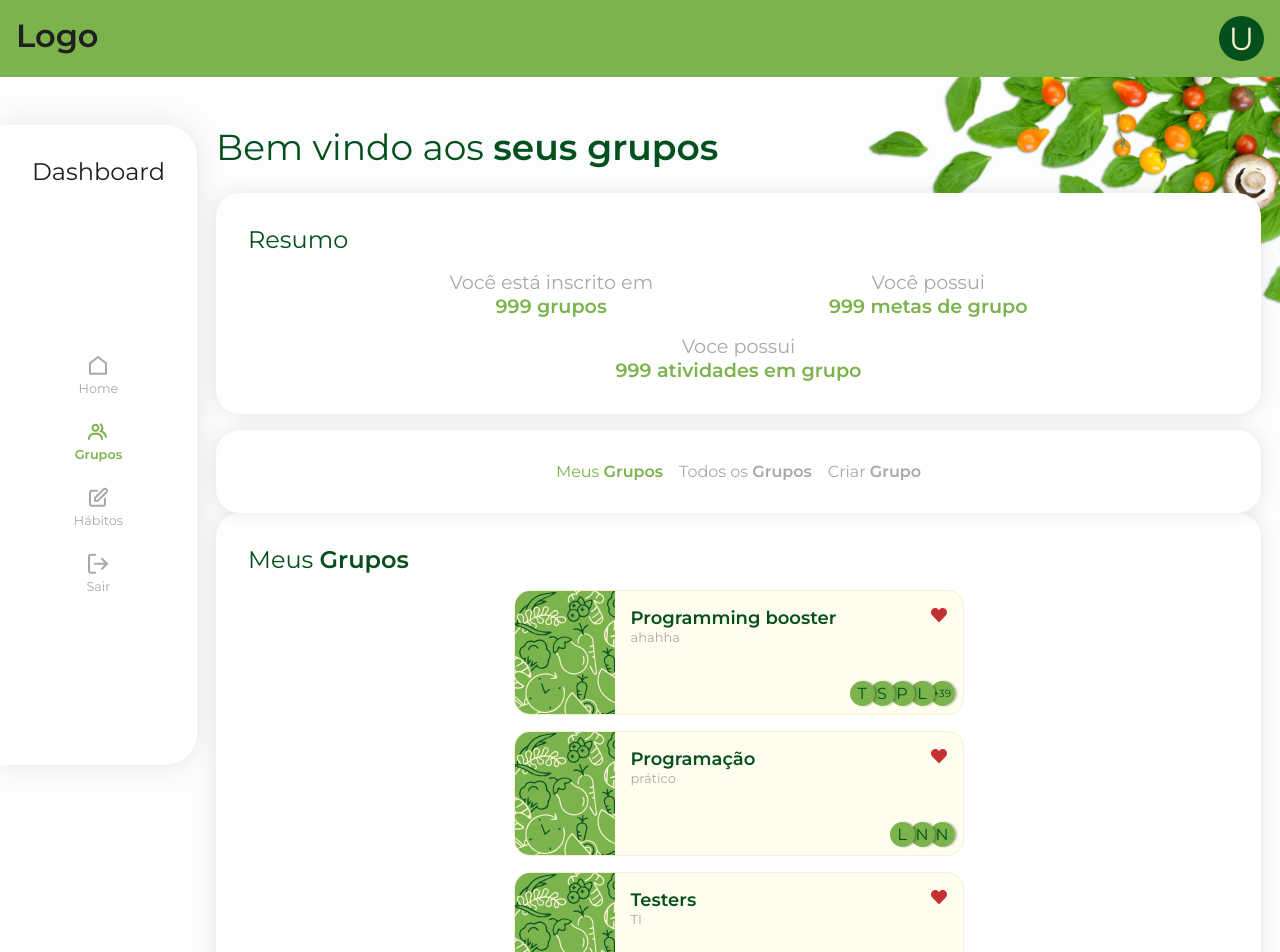
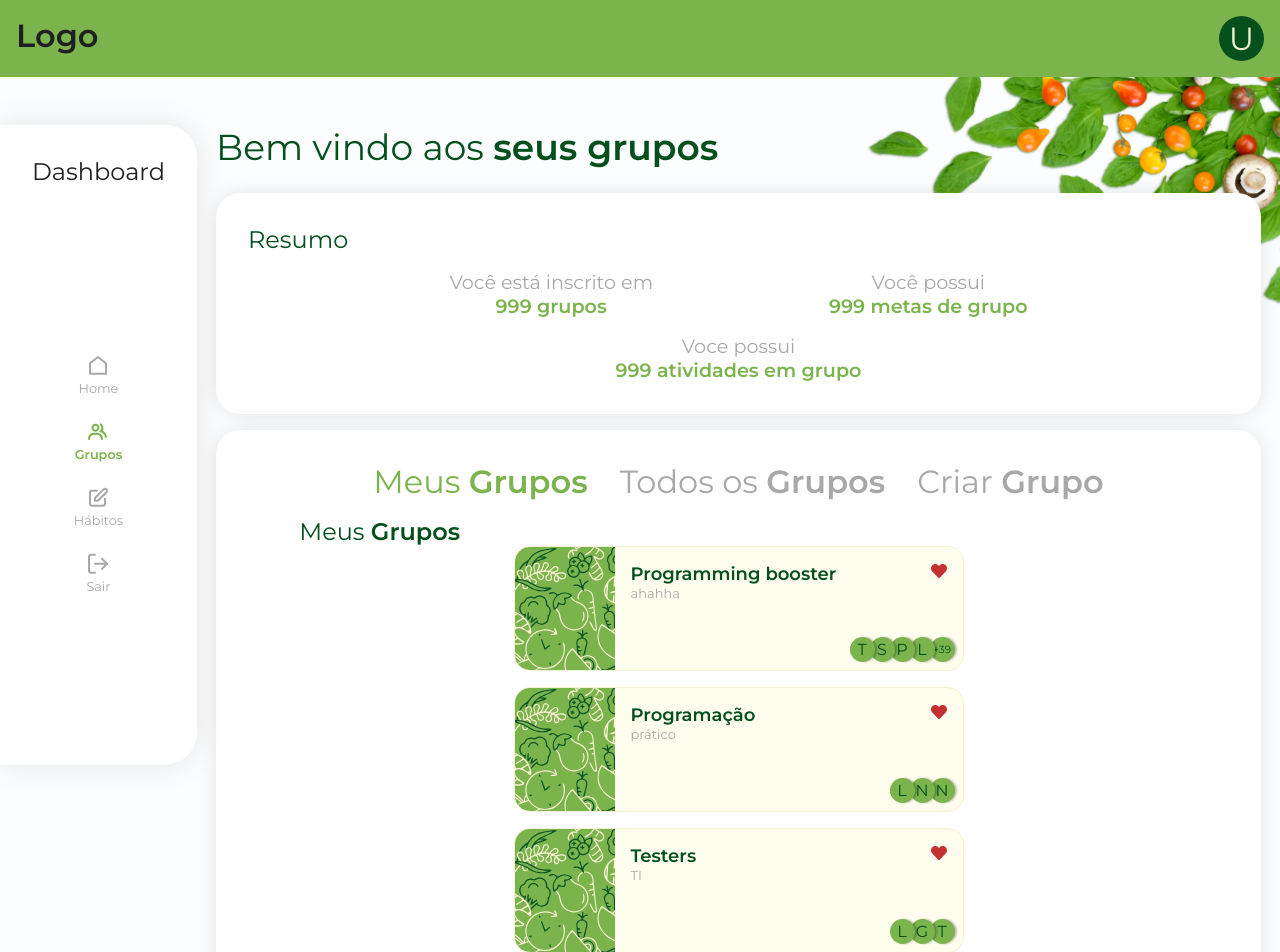
Before and after one commit to flp-ads/health-stay, a React (Create React App) app: page /grupos in a window 1280 px wide. Shown: the top 952 px of the page. Built offline with nearby package versions, Linux system fonts and the light colour scheme.

Commit message:
fix: dashboard groups revamp in progress

```diff
--- a/src/components/Dashboard_Groups/groups_home.style.js
+++ b/src/components/Dashboard_Groups/groups_home.style.js
@@ -80,6 +80,7 @@ export const OverviewItem = styled.p`
   text-align: center;
   color: var(--medium-gray);
   font-size: 1.2rem;
+
   p {
     font-weight: bold;
     color: var(--light-green);
@@ -92,26 +93,27 @@ export const OverviewItem = styled.p`
 
 export const MyGroups = styled(Overview)`
 	padding: 1rem;
-  display: none;
 
 	@media only screen and (min-width: 768px) {
-    display: flex;
-    flex: calc(45% - 0.5rem);
+		flex: 1;
 		padding: 2rem;
 	}
-`;
+`
 
-export const MyGroupsMobile = styled(Overview)`
+export const SubMenuContainer = styled(Overview)`
 	padding: 1rem;
 
 	@media only screen and (min-width: 768px) {
-    flex: calc(45% - 0.5rem);
+		flex: 1;
+    display: flex;
+    flex-flow: column nowrap;
+    align-items: center;
 		padding: 2rem;
-    display: none;
+    margin: 1rem 0 0 0;
 	}
-`;
+`
 
-export const MyGroupsNavigationMobile = styled(Overview)`
+export const SubMenuMobile = styled(Overview)`
   padding: 1rem;
   display: flex;
   align-items: center;
@@ -123,6 +125,17 @@ export const MyGroupsNavigationMobile = styled(Overview)`
     display: none;
   }
 `;
+
+export const SubMenuDesktop = styled.header`
+  display: none;
+
+  @media only screen and (min-width: 768px) {
+    display: flex;
+    flex-flow: row wrap;
+    align-items: center;
+    gap: 2rem;
+  }
+`
 
 export const CardsList = styled.div`
   display: flex;
@@ -136,6 +149,16 @@ export const CardsList = styled.div`
     justify-content: center;
   }
 `;
+
+export const SubMenuHeader = styled.header`
+  display: flex;
+  flex-flow: column nowrap;
+  gap: 1rem;
+
+  @media only screen and (min-width: 768px) {
+      flex-flow: row wrap;
+  }
+`
 
 export const CardsListMobile = styled.div`
   display: flex;
@@ -154,6 +177,7 @@ export const NavigationButton = styled.button`
   color: ${(props) =>
     props.isActive ? css`var(--light-green)` : css`var(--medium-gray)`};
   font-weight: normal;
+  font-size: 32px;
   span {
     font-weight: bold;
   }
--- a/src/components/Dashboard_Groups/index.jsx
+++ b/src/components/Dashboard_Groups/index.jsx
@@ -4,12 +4,13 @@ import {
   CardsList,
   Container,
   Header,
-  MyGroups,
   Overview,
   OverviewItem,
   Username,
   NavigationButton,
-  MyGroupsNavigationMobile,
+  SubMenuMobile,
+  SubMenuDesktop,
+  SubMenuContainer,
 } from "./groups_home.style";
 import { useState } from "react";
 import DashboardGroupsMy from "../Dashboard_Groups_My";
@@ -17,8 +18,10 @@ import DashboardGroupsAll from "../Dashboard_Groups_All";
 import DashboardGroupsCreate from "../Dashboard_Groups_Create";
 
 const DashboardGroups = () => {
+
   const history = useHistory();
   const MAX_CARDS = 3;
+
   const [isActiveMy, setIsActiveMy] = useState(true);
   const [isActiveAll, setIsActiveAll] = useState(false);
   const [isActiveCreate, setIsActiveCreate] = useState(false);
@@ -45,12 +48,17 @@ const DashboardGroups = () => {
 
   return (
     <Container>
+
       <Username>
         Bem vindo aos <span>seus grupos</span>
       </Username>
+
       <Cards>
+
         <Overview>
+
           <Header>Resumo</Header>
+
           <CardsList>
             <OverviewItem>
               Você está inscrito em <p>999 grupos</p>
@@ -62,58 +70,63 @@ const DashboardGroups = () => {
               Voce possui <p>999 atividades em grupo</p>
             </OverviewItem>
           </CardsList>
+
         </Overview>
 
-        <MyGroups>
+        <SubMenuMobile>
           <CardsList>
-            <span>
+
           <NavigationButton
             onClick={handleNavigationMy}
-                isActive={isActiveMy}
-              >
+            isActive={isActiveMy}>
+
             Meus <span>Grupos</span>
           </NavigationButton>
-            </span>
+
           <NavigationButton
             onClick={handleNavigationAll}
-              isActive={isActiveAll}
-            >
+            isActive={isActiveAll}>
+
             Todos os <span>Grupos</span>
           </NavigationButton>
+
           <NavigationButton
             onClick={handleNavigationCreate}
-              isActive={isActiveCreate}
-            >
+            isActive={isActiveCreate}>
+
             Criar <span>Grupo</span>
           </NavigationButton>
+
           </CardsList>
-        </MyGroups>
+        </SubMenuMobile>
 
-        <MyGroupsNavigationMobile>
-          <CardsList>
-            <span>
+      </Cards>
+
+      <SubMenuContainer>
+
+        <SubMenuDesktop>
             <NavigationButton
               onClick={handleNavigationMy}
-                isActive={isActiveMy}
-              >
+              isActive={isActiveMy}>
+
               Meus <span>Grupos</span>
             </NavigationButton>
-            </span>
+
             <NavigationButton
               onClick={handleNavigationAll}
-              isActive={isActiveAll}
-            >
+              isActive={isActiveAll}>
+
               Todos os <span>Grupos</span>
             </NavigationButton>
+
             <NavigationButton
               onClick={handleNavigationCreate}
-              isActive={isActiveCreate}
-            >
+              isActive={isActiveCreate}>
+
               Criar <span>Grupo</span>
             </NavigationButton>
-          </CardsList>
-        </MyGroupsNavigationMobile>
-      </Cards>
+        </SubMenuDesktop>
+
 
         {isActiveMy && (
           <DashboardGroupsMy
@@ -128,6 +141,7 @@ const DashboardGroups = () => {
           />
         )}
         {isActiveCreate && <DashboardGroupsCreate />}
+      </SubMenuContainer>
     </Container>
   );
 };
--- a/src/components/Dashboard_Groups_All/index.jsx
+++ b/src/components/Dashboard_Groups_All/index.jsx
@@ -1,16 +1,13 @@
 import {
   Header,
-  MyGroups,
   CardsList,
   All,
-  MyGroupsMobile,
 } from "../Dashboard_Groups/groups_home.style";
 import GroupCard from "../Group_Card";
 
 const DashboardGroupsAll = ({ MAX_CARDS, handleNavigation }) => {
   return (
-    <>
-      <MyGroups>
+      <div>
         <Header>
           Todos os <span>Grupos</span>
         </Header>
@@ -24,23 +21,7 @@ const DashboardGroupsAll = ({ MAX_CARDS, handleNavigation }) => {
             Ver <span>todos</span>
           </All>
         )}
-      </MyGroups>
-      <MyGroupsMobile>
-        <Header>
-          Todos os <span>Grupos</span>
-        </Header>
-        <CardsList>
-          {groups.slice(0, MAX_CARDS).map((group) => (
-            <GroupCard key={group.id} group={group} />
-          ))}
-        </CardsList>
-        {groups.length > MAX_CARDS && (
-          <All onClick={() => handleNavigation("grupos")}>
-            Ver <span>todos</span>
-          </All>
-        )}
-      </MyGroupsMobile>
-    </>
+      </div>
   );
 };
 
--- a/src/components/Dashboard_Groups_Create/index.jsx
+++ b/src/components/Dashboard_Groups_Create/index.jsx
@@ -4,7 +4,6 @@ import {
   CategoryContainer,
   SelectContainer,
   CardsList,
-  MyGroupsMobile,
 } from "../Dashboard_Groups/groups_home.style";
 import GlobalInput from "../../components/Global_Input";
 import GlobalButton from "../../components/Global_Button";
@@ -32,8 +31,7 @@ const DashboardGroupsCreate = () => {
     console.log(data);
   };
   return (
-    <>
-      <MyGroups>
+      <div>
         <Header>
           Criar <span>Grupo</span>
         </Header>
@@ -70,47 +68,7 @@ const DashboardGroupsCreate = () => {
             <GlobalButton type="submit">Criar Grupo</GlobalButton>
           </CategoryContainer>
         </CardsList>
-      </MyGroups>
-
-      <MyGroupsMobile>
-        <Header>
-          Criar <span>Grupo</span>
-        </Header>
-        <CardsList>
-          <CategoryContainer onSubmit={handleSubmit(onSubmit)}>
-            <GlobalInput
-              placeholder="Nome do grupo"
-              register={register}
-              icon={FaPencilAlt}
-              name="name"
-              error={errors.name?.message}
-              type="text"
-            />
-            <SelectContainer>
-              <FaBox />
-              <select name="category">
-                <option value="categoria" selected disabled>
-                  Categoria
-                </option>
-                <option value="valor1">Valor1</option>
-                <option value="valor2">Valor2</option>
-                <option value="valor3">Valor3</option>
-              </select>
-            </SelectContainer>
-
-            <GlobalInput
-              placeholder="Descrição"
-              register={register}
-              icon={FaAlignLeft}
-              name="description"
-              error={errors.description?.message}
-              type="text area"
-            />
-            <GlobalButton type="submit">Criar Grupo</GlobalButton>
-          </CategoryContainer>
-        </CardsList>
-      </MyGroupsMobile>
-    </>
+      </div>
   );
 };
 
--- a/src/components/Dashboard_Groups_My/index.jsx
+++ b/src/components/Dashboard_Groups_My/index.jsx
@@ -3,14 +3,12 @@ import {
   MyGroups,
   CardsList,
   All,
-  MyGroupsMobile,
 } from "../Dashboard_Groups/groups_home.style";
 import GroupCard from "../Group_Card";
 
 const DashboardGroupsMy = ({ MAX_CARDS, handleNavigation }) => {
   return (
-    <>
-      <MyGroups>
+      <div>
         <Header>
           Meus <span>Grupos</span>
         </Header>
@@ -24,24 +22,7 @@ const DashboardGroupsMy = ({ MAX_CARDS, handleNavigation }) => {
             Ver <span>todos</span>
           </All>
         )}
-      </MyGroups>
-
-      <MyGroupsMobile>
-        <Header>
-          Meus <span>Grupos</span>
-        </Header>
-        <CardsList>
-          {groups.slice(0, MAX_CARDS).map((group) => (
-            <GroupCard key={group.id} group={group} />
-          ))}
-        </CardsList>
-        {groups.length > MAX_CARDS && (
-          <All onClick={() => handleNavigation("grupos")}>
-            Ver <span>todos</span>
-          </All>
-        )}
-      </MyGroupsMobile>
-    </>
+      </div>
   );
 };
 
```
Lines whose indentation alone changed are shown as unchanged.
